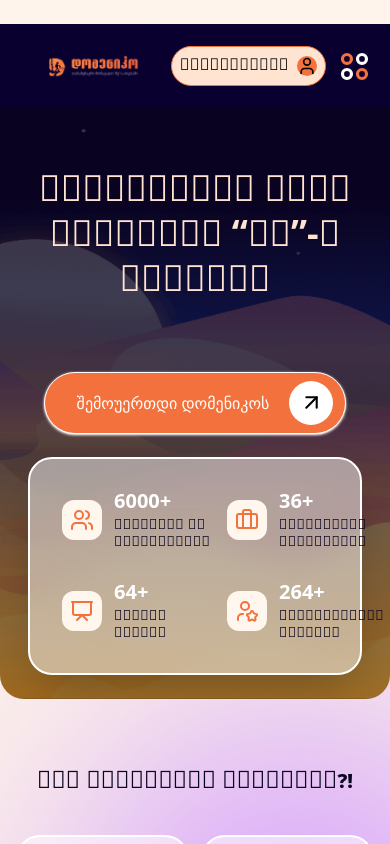
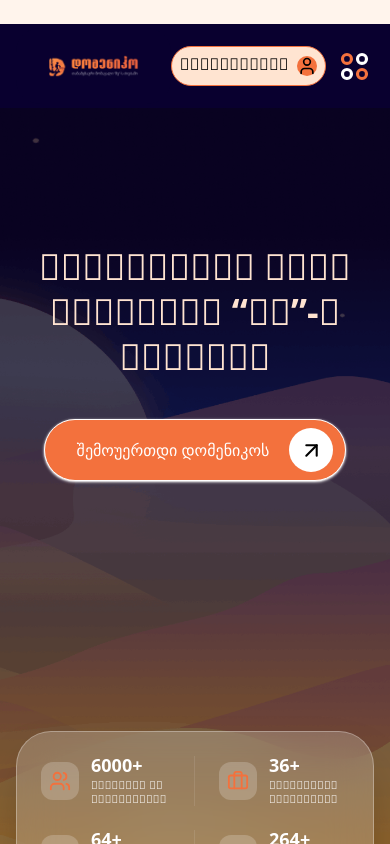
Before and after one commit to giorgikakashvili-afk/domeniko-web, a React (Vite) app: page / in a window 390 px wide. Shown: the top 844 px of the page. Built offline with nearby package versions, Linux system fonts and the light colour scheme.

Commit message:
iphone mode

```diff
--- a/src/components/HeroSection.jsx
+++ b/src/components/HeroSection.jsx
@@ -10,15 +10,15 @@ const HeroSection = () => {
   }, []);
 
   const stats = [
-    { label: 'მოსწავლე და აბიტურიენტი', value: '6000+', icon: <Users size={28} className="text-[#f3713d]" /> },
-    { label: 'პოპულარული პროფესიები', value: '36+', icon: <Briefcase size={28} className="text-[#f3713d]" /> },
-    { label: 'საჯარო ლექცია', value: '64+', icon: <Presentation size={28} className="text-[#f3713d]" /> },
-    { label: 'პროფესიონალი მენტორი', value: '264+', icon: <UserStar size={28} className="text-[#f3713d]" /> },
+    { label: 'მოსწავლე და აბიტურიენტი', value: '6000+', icon: <Users size={28} /> },
+    { label: 'პოპულარული პროფესიები', value: '36+', icon: <Briefcase size={28} /> },
+    { label: 'საჯარო ლექცია', value: '64+', icon: <Presentation size={28} /> },
+    { label: 'პროფესიონალი მენტორი', value: '264+', icon: <UserStar size={28} /> },
   ];
 
   return (
     <section
-      className={`relative min-h-[70vh] flex items-center justify-center pt-20 pb-32 overflow-hidden xl:mx-5.5 md:mx-5.5 rounded-b-3xl md:rounded-3xl transition-all duration-1000 ${loaded ? 'opacity-100' : 'opacity-0'}`}
+      className={`relative min-h-screen md:min-h-[70vh] flex flex-col items-center justify-between md:justify-center pt-24 pb-12 md:py-32 overflow-hidden xl:mx-5.5 md:mx-5.5 rounded-b-[40px] md:rounded-3xl transition-all duration-1000 ${loaded ? 'opacity-100' : 'opacity-0'}`}
       style={{
         backgroundImage: `url(${mainBg})`,
         backgroundSize: 'cover',
@@ -27,43 +27,45 @@ const HeroSection = () => {
     >
       <div className="absolute inset-0 bg-black/10"></div>
 
-      <div className="relative z-10 text-center px-4 -mt-40">
-        {/* სათაურის ანიმაცია */}
+      {/* სათაურის და ღილაკის ბლოკი */}
+      <div className="relative z-10 text-center px-4 mt-10 md:-mt-20">
         <h1 className={`font-noto [font-variant-caps:all-petite-caps] text-[#ffe4d1] text-4xl md:text-7xl font-black max-w-4xl leading-tight transition-all duration-1000 delay-100
           ${loaded ? 'translate-y-0 opacity-100' : 'translate-y-10 opacity-0'}`}>
           გზამკვლევი შენი <br /> მომავალი “მე”-ს ძიებაში
         </h1>
 
-        {/* ღილაკის ანიმაცია - Scale და Fade */}
         <button
-          className={`mt-18 bg-[#f3713d] hover:bg-[#d95f2d] text-white md:text-[20px] pr-3 py-2 pl-8 rounded-full flex items-center gap-5 mx-auto font-medium shadow-sm shadow-white border transition-[opacity,transform] duration-700 delay-500 hover:delay-0 hover:duration-200 ${loaded ? 'scale-100 opacity-100' : 'scale-90 opacity-0'}`} >
+          className={`mt-10 md:mt-18 bg-[#f3713d] hover:bg-[#d95f2d] text-white md:text-[20px] pr-3 py-2 pl-8 rounded-full flex items-center gap-5 mx-auto font-medium shadow-sm shadow-white border transition-all duration-700 delay-500 hover:delay-0 ${loaded ? 'scale-100 opacity-100' : 'scale-90 opacity-0'}`} >
           შემოუერთდი დომენიკოს
-          <div className='w-11 h-11 rounded-4xl bg-white text-black flex justify-center items-center group-hover:rotate-45 transition-transform duration-300'>
+          <div className='w-11 h-11 rounded-full bg-white text-black flex justify-center items-center transition-transform duration-300'>
             <ArrowUpRight size={25} />
           </div>
         </button>
       </div>
 
-      {/* STATS BAR - ამოწევის ანიმაცია */}
-      <div className={`absolute bottom-6 xl:bottom-10 left-0 w-full px-7 z-20 transition-all duration-1000 delay-700
+      {/* STATS BAR - ფიქსირებული აიფონისთვის */}
+      <div className={`relative md:absolute bottom-0 md:bottom-6 xl:bottom-10 w-full px-4 md:px-7 z-20 mt-12 md:mt-0 transition-all duration-1000 delay-700
         ${loaded ? 'translate-y-0 opacity-100' : 'translate-y-20 opacity-0'}`}>
-        <div className="max-w-8xl mx-auto bg-white/50 backdrop-blur-md py-8 xl:py-10 rounded-3xl xl:rounded-4xl shadow-2xl border-2 border-white">
-          <div className="grid grid-cols-2 xl:grid-cols-4 gap-y-8 xl:gap-y-0">
+
+        <div className="max-w-8xl mx-auto bg-white/20 backdrop-blur-xl py-6 md:py-8 xl:py-10 rounded-[35px] xl:rounded-4xl shadow-2xl border border-white/30 apple-blur">
+          <div className="grid grid-cols-2 xl:grid-cols-4 gap-y-6 md:gap-y-8 xl:gap-y-0">
             {stats.map((stat, index) => (
               <div
                 key={index}
-                className={`flex items-center justify-start gap-3 xl:gap-4 px-4 pl-8 xl:pl-0 xl:justify-center transition-all duration-700
-                  ${index !== stats.length - 1 ? 'xl:border-r border-gray-200/50' : ''}`}
+                className={`flex items-center justify-start gap-3 xl:gap-4 px-6 md:px-4 xl:justify-center transition-all duration-700
+                  ${index % 2 === 0 ? 'border-r border-white/10 xl:border-r' : 'xl:border-r border-gray-200/50'}
+                  ${index === 1 ? 'border-none md:border-r' : ''}
+                  ${index === stats.length - 1 ? 'xl:border-none' : ''}`}
               >
-                <div className="bg-orange-50 p-2 md:p-3 rounded-xl md:rounded-2xl shrink-0">
-                  {React.cloneElement(stat.icon, { size: 24, className: "text-[#f3713d] md:w-7 md:h-7" })}
+                <div className="bg-white/20 p-2 md:p-3 rounded-xl md:rounded-2xl shrink-0">
+                  {React.cloneElement(stat.icon, { size: 22, className: "text-[#f3713d] md:w-7 md:h-7" })}
                 </div>
 
                 <div className="flex flex-col items-start text-left">
-                  <div className="text-white text-xl md:text-2xl xl:text-4xl font-black leading-none">
+                  <div className="text-white text-lg md:text-2xl xl:text-4xl font-black leading-none">
                     {stat.value}
                   </div>
-                  <div className="font-noto [font-variant-caps:all-petite-caps] text-[#0A0521] text-[14px] md:text-lg xl:text-xl font-black mt-1 uppercase tracking-wide leading-tight">
+                  <div className="font-noto [font-variant-caps:all-petite-caps] text-white/90 text-[11px] md:text-lg xl:text-xl font-black mt-1 uppercase tracking-wide leading-tight">
                     {stat.label}
                   </div>
                 </div>
@@ -72,6 +74,13 @@ const HeroSection = () => {
           </div>
         </div>
       </div>
+
+      <style jsx>{`
+        .apple-blur {
+          -webkit-backdrop-filter: blur(20px);
+          backdrop-filter: blur(20px);
+        }
+      `}</style>
     </section>
   );
 };
```
